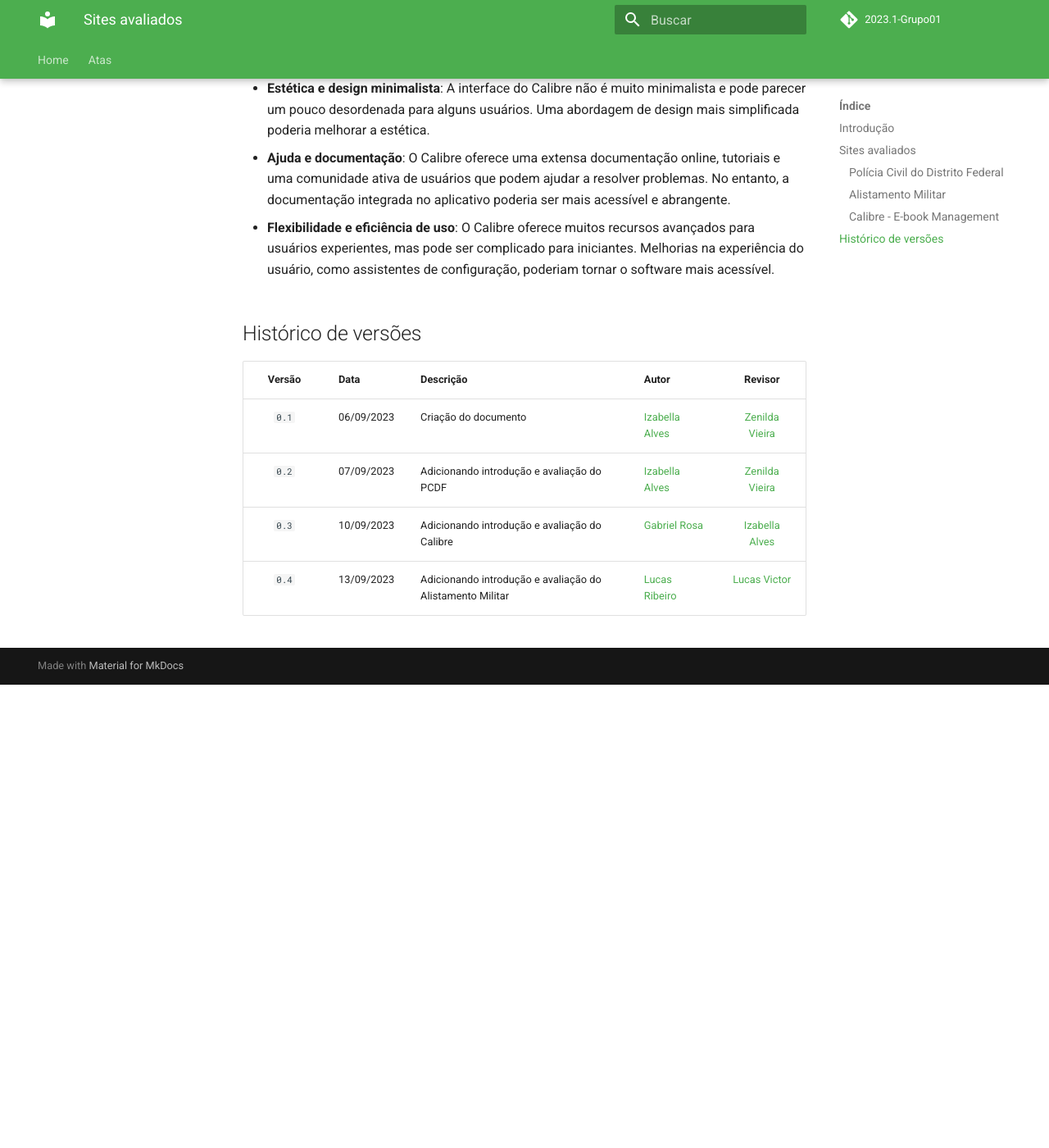
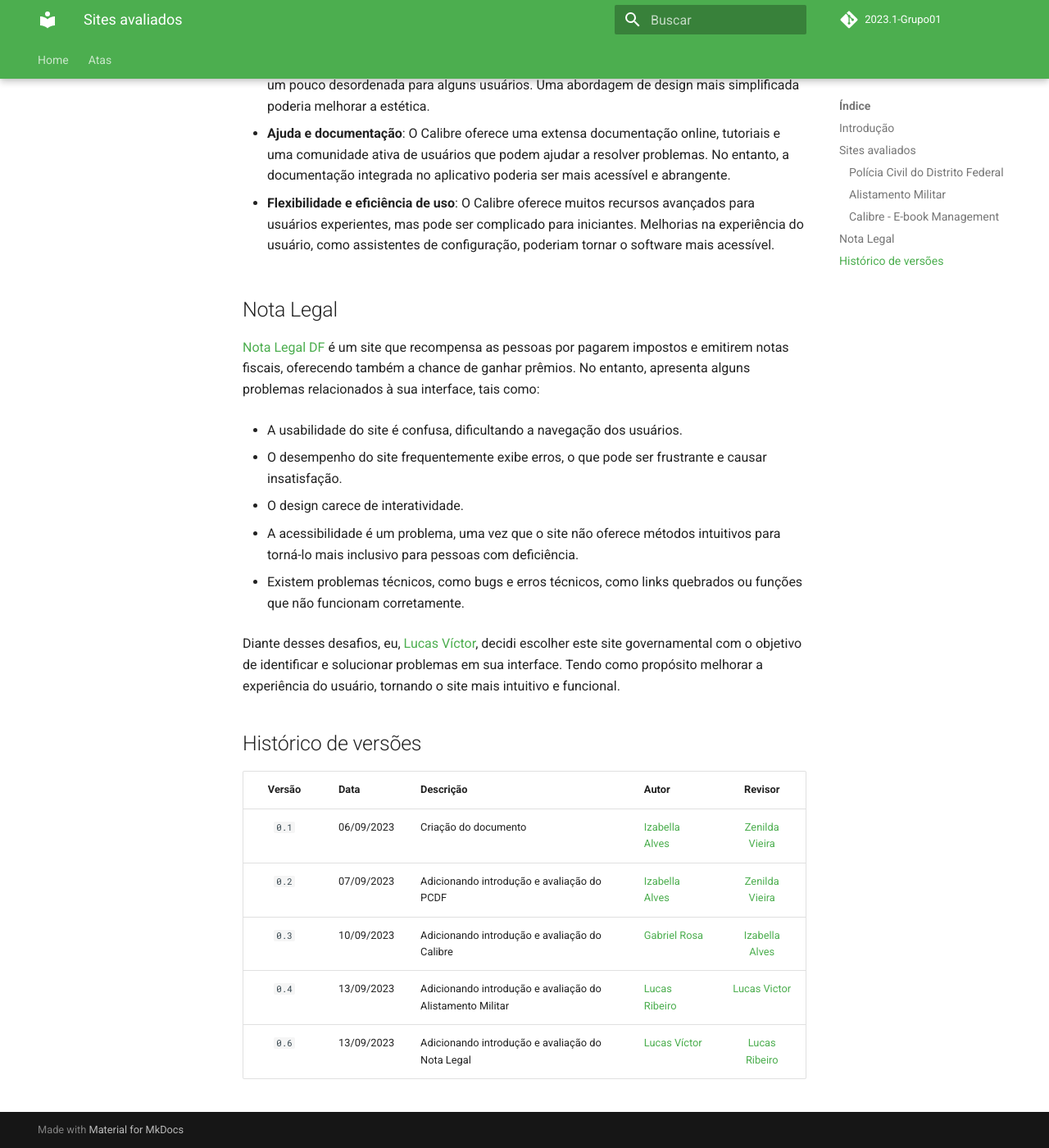
Before and after one commit to Interacao-Humano-Computador/2023.2-NotaLegal, an MkDocs documentation site: the page built from docs/planejamento do projeto/lista-sites-avaliados.md, in a window 1280 px wide and 1400 px high, scrolled down 1867 px. Shown: the whole window at 82% size. Built offline with MkDocs 1.6.1 and Material for MkDocs 9.7.7, drawn with Linux system fonts in a browser that asks for light colours; comment, search, counter and statistics services are not loaded; before the commit the page ends 2702 px from its top, so only the background shows below that; some of the changed text lies outside the part shown.

Commit message:
Nota_legal

```diff
--- a/docs/planejamento do projeto/lista-sites-avaliados.md
+++ b/docs/planejamento do projeto/lista-sites-avaliados.md
@@ -6,10 +6,8 @@ Na fase inicial do projeto, os estudantes foram convidados a selecionar individu
 | :---------------------------: | :---------------------------------: |
 | [Calibre - E-book Management](https://calibre-ebook.com)        |[Gabriel Rosa](https://github.com/gabrielrosa09) |
 |[Alistamento Militar](https://alistamento.eb.mil.br/)            |[Lucas Ribeiro](https://github.com/lucassouzs)|
-|                    |                                     |
-|                             |                                   |
 |[Polícia Civil do Distrito Federal](https://www.pcdf.df.gov.br)                             |[Izabella Alves](https://github.com/izabellaalves)                               |
-|                             |                                   |
+|                [Nota Legal](https://www.notalegal.df.gov.br/)         | [Lucas Víctor](https://github.com/Lucas13032003)                                    |
 |                             |                                   |
 |                             |                                   |
 
@@ -45,6 +43,23 @@ Um dos aplicativos cogitados pela equipe foi o [Calibre - E-book Management](htt
 
 - **Flexibilidade e eficiência de uso**: O Calibre oferece muitos recursos avançados para usuários experientes, mas pode ser complicado para iniciantes. Melhorias na experiência do usuário, como assistentes de configuração, poderiam tornar o software mais acessível.
 
+## Nota Legal
+
+[Nota Legal DF](https://www.notalegal.df.gov.br/) é um site que recompensa as pessoas por pagarem impostos e emitirem notas fiscais, oferecendo também a chance de ganhar prêmios. No entanto, apresenta alguns problemas relacionados à sua interface, tais como:
+
+- A usabilidade do site é confusa, dificultando a navegação dos usuários.
+
+- O desempenho do site frequentemente exibe erros, o que pode ser frustrante e causar insatisfação.
+
+- O design carece de interatividade.
+
+- A acessibilidade é um problema, uma vez que o site não oferece métodos intuitivos para torná-lo mais inclusivo para pessoas com deficiência.
+
+- Existem problemas técnicos, como bugs e erros técnicos, como links quebrados ou funções que não funcionam corretamente.
+
+Diante desses desafios, eu, [Lucas Víctor](https://github.com/Lucas13032003), decidi escolher este site governamental com o objetivo de identificar e solucionar problemas em sua interface. Tendo como propósito melhorar a experiência do usuário, tornando o site mais intuitivo e funcional.
+
+
 ## Histórico de versões
 
 |Versão|Data|Descrição|Autor|Revisor|
@@ -53,3 +68,4 @@ Um dos aplicativos cogitados pela equipe foi o [Calibre - E-book Management](htt
 |`0.2`|07/09/2023|Adicionando introdução e avaliação do PCDF|[Izabella Alves](https://github.com/izabellaalves)|[Zenilda Vieira](https://github.com/zenildavieira)|
 |`0.3`|10/09/2023|Adicionando introdução e avaliação do Calibre|[Gabriel Rosa](https://github.com/gabrielrosa09)|[Izabella Alves](https://github.com/izabellaalves)|
 |`0.4`|13/09/2023|Adicionando introdução e avaliação do Alistamento Militar|[Lucas Ribeiro](https://github.com/lucassouzs)|[Lucas Victor](https://github.com/Lucas13032003)|
+|`0.6`|13/09/2023 | Adicionando introdução e avaliação do Nota Legal|  [Lucas Víctor](https://github.com/Lucas13032003)  | [Lucas Ribeiro](https://github.com/lucassouzs) |
```
